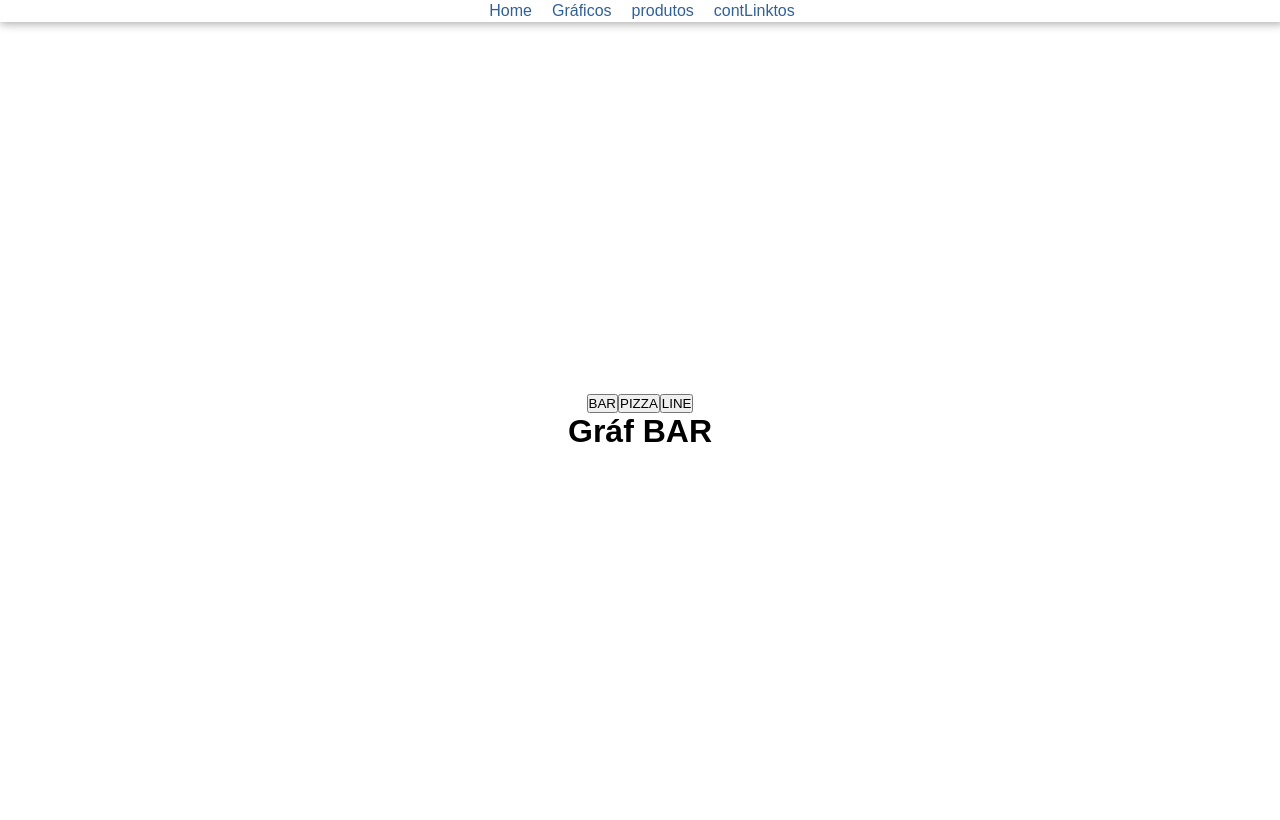
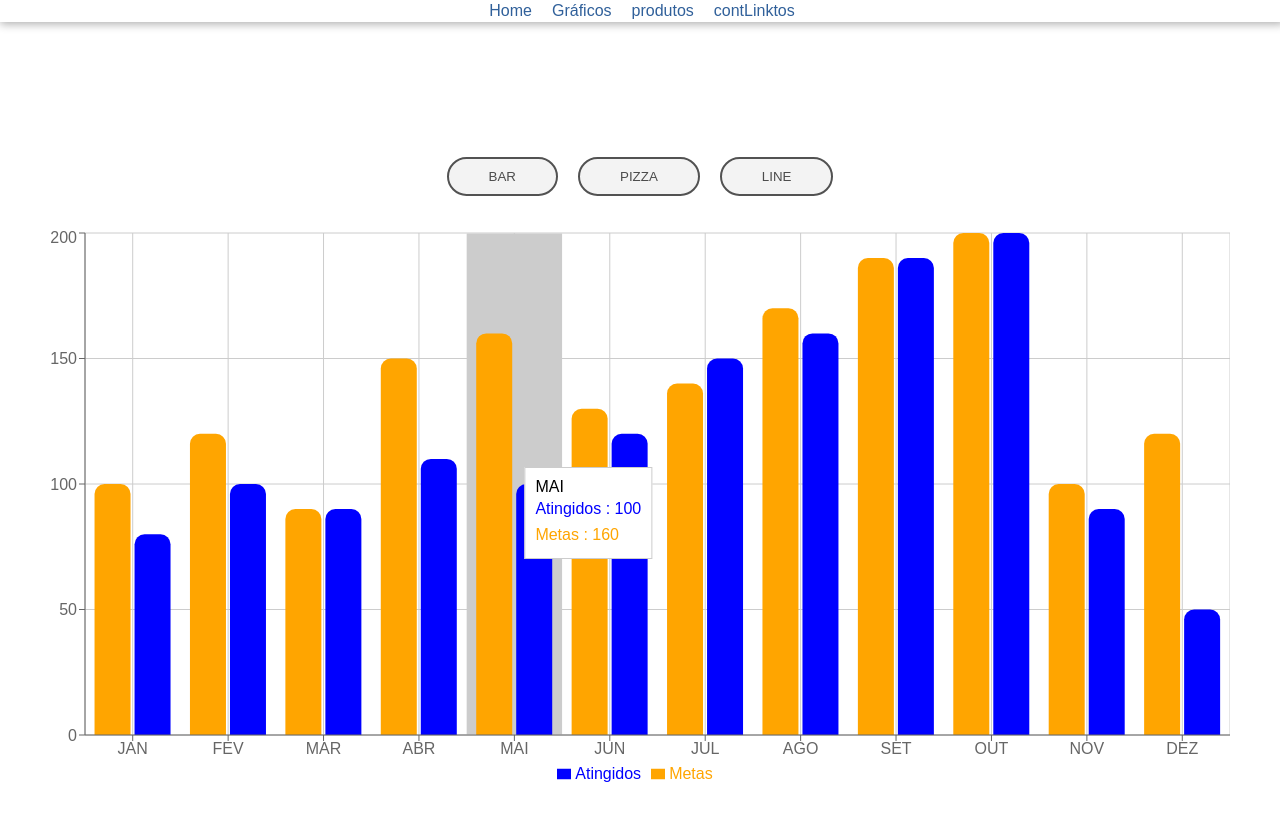
Before and after one commit to kojimalucas43-lgtm/revReact04, a React (Vite) app: page /Charts in a window 1280 px wide. Both pictures are taken after a click on the button "BAR". Shown: the top 820 px of the page. Built offline with nearby package versions, Linux system fonts and the light colour scheme.

Commit message:
Add files via upload

```diff
--- a/src/Charts.jsx
+++ b/src/Charts.jsx
@@ -1,10 +1,13 @@
 import { useState } from 'react'
 import s from './Charts.module.css'
 import  { Menu } from './components/menu'
+import  { GBarra } from './components/barChart'
+import  { GPizza } from './components/pizzaChar'
+import  { GLinha } from './components/lineChart'
 
 function Charts(){
 
-const [show, setShow] = useState("")
+    const [show, setShow] = useState("")
 
     return(
         <>
@@ -12,15 +15,14 @@ const [show, setShow] = useState("")
 
             <div className={s.wrapCharts}>
                 <div className={s.wrapBtns}>
-                    <button onClick={() => setShow("BAR")}>BAR</button>
-                    <button onClick={() => setShow("PIZZA")}>PIZZA</button>
-                    <button onClick={() => setShow("LINE")}>LINE</button>
+                    <button className={s.btn} onClick={() => setShow("BAR")}>BAR</button>
+                    <button className={s.btn} onClick={() => setShow("PIZZA")}>PIZZA</button>
+                    <button className={s.btn} onClick={() => setShow("LINE")}>LINE</button>
                 </div>
 
-
-                {show === "BAR" && <h1>Gráf BAR</h1>}
-                {show === "PIZZA" && <h1>Gráf PIZZA</h1>}
-                {show === "LINE" && <h1>Gráf LINE</h1>}
+                {show === "BAR" && <GBarra/>}
+                {show === "PIZZA" && <GPizza/> }
+                {show === "LINE" && <GLinha/>}
 
             </div>
         </>
--- a/src/Charts.module.css
+++ b/src/Charts.module.css
@@ -5,8 +5,40 @@
     align-items: center;
     justify-content: center;
     flex-direction: column;
+    padding: 50px;
 }
 
 .wrapBtns{
+    margin-bottom: 4vh;
     display: flex;
+    gap: 20px;
 }
+
+.btn{
+    padding: 10px 40px;
+    opacity: 0.7;
+    border-radius: 999px;
+    border: none;
+    border: 2px solid var(--dark);
+    transition: all 200ms ease-in-out;
+}
+
+.btn:hover{
+    cursor: pointer;
+    opacity: 1;
+    color: var(--azul);
+    border-color: var(--azul);
+    box-shadow: var(--sombra);
+    background-color: var(--azul);
+    color: var(--light);
+}
+
+@media (width <= 1000px) {
+    .wrapCharts{
+        padding: 20px;
+    }
+    .wrapBtns{
+        flex-direction: column;
+        gap: 5px;
+    }
+}
--- /dev/null
+++ b/src/components/barChart.jsx
@@ -0,0 +1,42 @@
+
+import { BarChart, Bar, XAxis, YAxis, CartesianGrid, Tooltip, Legend } from 'recharts';
+
+export const GBarra = () => {
+
+ const data =[
+        {label:'JAN', Metas:100, Atingidos:80},
+        {label:'FEV', Metas:120, Atingidos:100},
+        {label:'MAR', Metas:90, Atingidos:90},
+        {label:'ABR', Metas:150, Atingidos:110},
+        {label:'MAI', Metas:160, Atingidos:100},
+        {label:'JUN', Metas:130, Atingidos:120},
+        {label:'JUL', Metas:140, Atingidos:150},
+        {label:'AGO', Metas:170, Atingidos:160},
+        {label:'SET', Metas:190, Atingidos:190},
+        {label:'OUT', Metas:200, Atingidos:200},
+        {label:'NOV', Metas:100, Atingidos:90},
+        {label:'DEZ', Metas:120, Atingidos:50},
+    ]
+
+    return(
+         <BarChart
+            style={{ width: '100%', maxWidth: '1200px', maxHeight: '70vh', aspectRatio: 1.618 }}
+            responsive
+            data={data}
+            margin={{
+                top: 5,
+                right: 0,
+                left: 0,
+                bottom: 5,
+            }}
+            >
+            <CartesianGrid />
+            <XAxis dataKey="label" />
+            <YAxis width="auto" />
+            <Tooltip />
+            <Legend />
+            <Bar fill='orange' dataKey="Metas" radius={[10, 10, 0, 0]} />
+            <Bar fill='blue' dataKey="Atingidos" radius={[10, 10, 0, 0]} />
+        </BarChart>
+    )
+}
--- /dev/null
+++ b/src/components/lineChart.jsx
@@ -0,0 +1,91 @@
+
+import {
+    Area,
+    AreaChart,
+    CartesianGrid,
+    Tooltip,
+    XAxis,
+    YAxis
+} from 'recharts';
+
+// import dados from './data/grafico.json';
+
+export const GLinha = () => {
+    const data = [
+        { label: 'JAN', vendas: 120, despesas: 85 },
+        { label: 'FEV', vendas: 150, despesas: 110 },
+        { label: 'MAR', vendas: 180, despesas: 130 },
+        { label: 'ABR', vendas: 140, despesas: 100 },
+        { label: 'MAI', vendas: 220, despesas: 160 },
+        { label: 'JUN', vendas: 200, despesas: 145 },
+        { label: 'JUL', vendas: 250, despesas: 180 },
+        { label: 'AGO', vendas: 280, despesas: 210 },
+        { label: 'SET', vendas: 230, despesas: 190 },
+        { label: 'OUT', vendas: 320, despesas: 240 },
+        { label: 'NOV', vendas: 290, despesas: 220 },
+        { label: 'DEZ', vendas: 350, despesas: 270 },
+    ];
+    return (
+        <AreaChart
+            style={{
+                width: '100%',
+                maxWidth: '700px',
+                maxHeight: '70vh',
+                aspectRatio: 1.618
+            }}
+            responsive
+            data={data}
+            margin={{
+                top: 10,
+                right: 10,
+                left: 0,
+                bottom: 0
+            }}
+        >
+            <defs>
+                <linearGradient id="colorVendas" x1="0" y1="0" x2="0" y2="1">
+                    <stop offset="5%" stopColor="#8884d8" stopOpacity={0.8} />
+                    <stop offset="95%" stopColor="#8884d8" stopOpacity={0} />
+                </linearGradient>
+
+                <linearGradient id="colorDespesas" x1="0" y1="0" x2="0" y2="1">
+                    <stop offset="5%" stopColor="#82ca9d" stopOpacity={0.8} />
+                    <stop offset="95%" stopColor="#82ca9d" stopOpacity={0} />
+                </linearGradient>
+            </defs>
+
+            <CartesianGrid strokeDasharray="3 3" />
+
+            <XAxis dataKey="label" />
+
+            <YAxis width="auto" />
+
+            <Tooltip />
+
+            <Area
+                type="monotone"
+                dataKey="vendas"
+                name="Vendas"
+                stroke="#8884d8"
+                activeDot={{ r: 6 }}
+                fillOpacity={1}
+                fill="url(#colorVendas)"
+                isAnimationActive={true}
+                animationBegin={200}
+                animationDuration={1300}
+            />
+
+            <Area
+                type="monotone"
+                dataKey="despesas"
+                name="Despesas"
+                stroke="#82ca9d"
+                activeDot={{ r: 6 }}
+                fillOpacity={1}
+                fill="url(#colorDespesas)"
+                isAnimationActive={true}
+            />
+
+        </AreaChart>
+    );
+};
--- /dev/null
+++ b/src/components/pizzaChar.jsx
@@ -0,0 +1,74 @@
+import { Pie, PieChart, Cell, Tooltip } from 'recharts';
+
+const RADIAN = Math.PI / 180;
+const COLORS = ['#0088FE', '#00C49F', '#FFBB28', '#FF8042', '#d3038e'];
+
+const data = [
+  { label: 'JAN', x: 200},
+  { label: 'FEV', x: 100},
+  { label: 'MAR', x: 600},
+  { label: 'ABR', x: 800},
+  { label: 'MAI', x: 30},
+];
+
+const renderCustomizedLabel = ({
+  cx,
+  cy,
+  midAngle,
+  innerRadius,
+  outerRadius,
+  percent,
+}) => {
+  if (cx == null || cy == null || innerRadius == null || outerRadius == null) {
+    return null;
+  }
+
+  const radius = innerRadius + (outerRadius - innerRadius) * 0.5;
+
+  const x = Number(cx) + radius * Math.cos(-(midAngle ?? 0) * RADIAN);
+  const y = Number(cy) + radius * Math.sin(-(midAngle ?? 0) * RADIAN);
+
+  return (
+    <text
+      x={x}
+      y={y}
+      fill="white"
+      textAnchor={x > Number(cx) ? 'start' : 'end'}
+      dominantBaseline="central"
+    >
+      {`${((percent ?? 0) * 100).toFixed(0)}%`}
+    </text>
+  );
+};
+
+export const GPizza = ({ isAnimationActive = true }) => {
+  return (
+    <PieChart
+      style={{
+        width: '100%',
+        maxWidth: '500px',
+        maxHeight: '80vh',
+        aspectRatio: 1,
+      }}
+      responsive
+    >
+      <Tooltip />
+
+      <Pie
+        data={data}
+        dataKey="x"
+        nameKey="label"
+        labelLine={false}
+        label={renderCustomizedLabel}
+        isAnimationActive={isAnimationActive}
+      >
+        {data.map((entry, index) => (
+          <Cell
+            key={entry.label}
+            fill={COLORS[index % COLORS.length]}
+          />
+        ))}
+      </Pie>
+    </PieChart>
+  );
+};
```
Also changed, not shown: src/App.jsx (line endings or trailing spaces).
